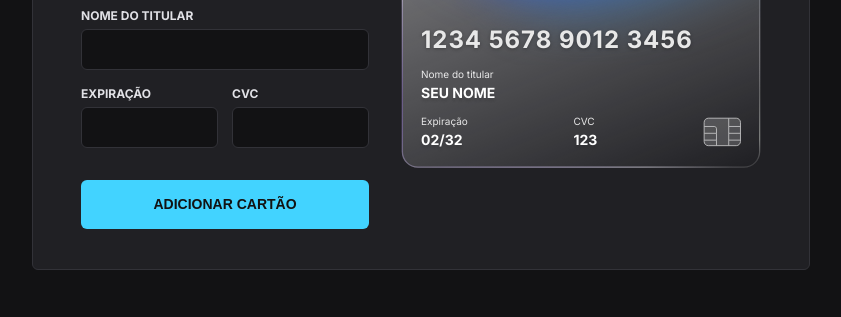
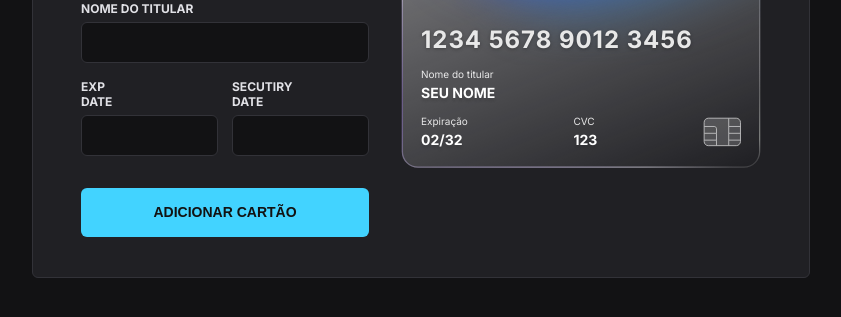
Before and after one commit to PradoAlvaro/Rocketpay-01, a website built with Vite: page index.html in a window 1280 px wide. Shown: the part 341-658 px from the top of the page, without its empty margins (219-1060 px from the left). Built offline with nearby package versions, Linux system fonts and the light colour scheme.

Commit message:
mudanças data

```diff
--- a/index.html
+++ b/index.html
@@ -145,12 +145,12 @@
 
         <div class="flex">
           <div class="input-wrapper">
-            <label for="expiration-date">Expiração</label>
+            <label for="expiration-date">Exp<br>date</br></label>
             <input id="expiration-date" />
           </div>
 
           <div class="input-wrapper">
-            <label for="security-code">CVC</label>
+            <label for="security-code">Secutiry<br>Date</label>
             <input id="security-code" />
           </div>
         </div>
```
